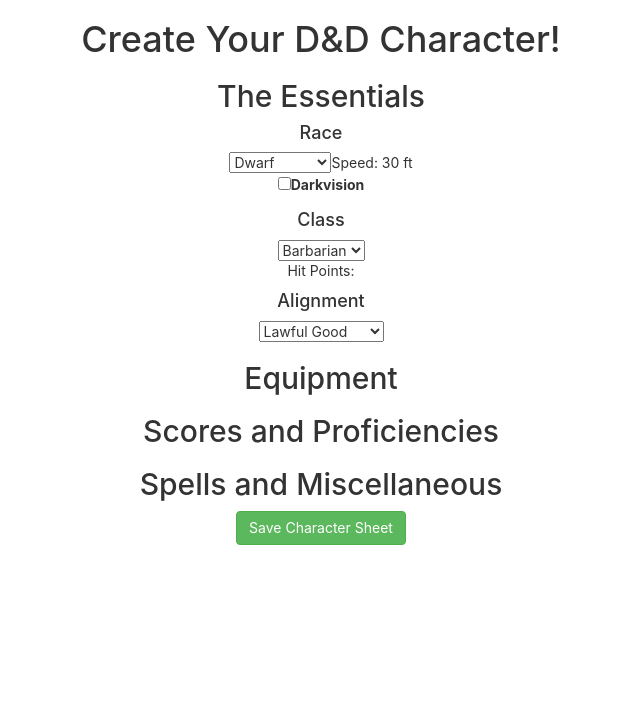
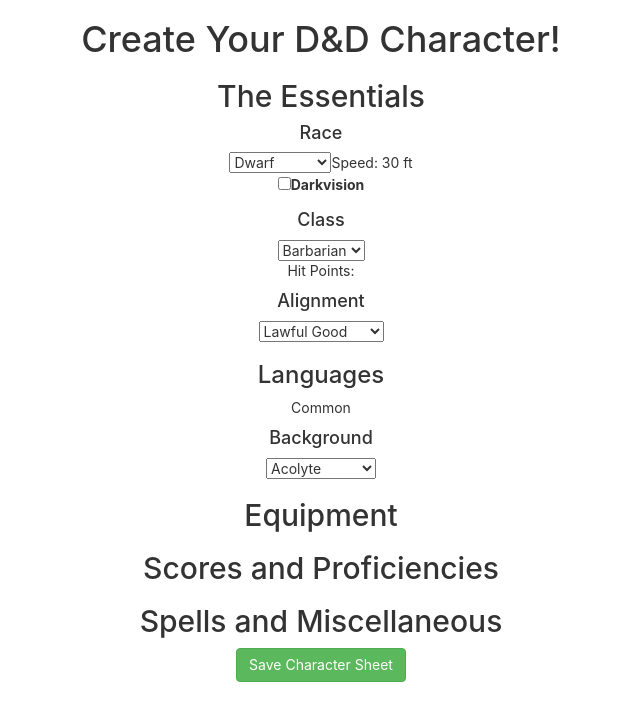
Before and after one commit to ACatWalks/dnd-character-sheet, a React (Create React App) app: page / in a window 1280 px wide. Shown: the top 720 px of the page, without its empty margins (319-959 px from the left). Built offline with nearby package versions, Linux system fonts and the light colour scheme.

Commit message:
Background working, languages still a bit buggy

```diff
--- a/src/App.js
+++ b/src/App.js
@@ -21,7 +21,6 @@ function App() {
   const [characterClass, setCharacterClass] = useState('')
   const [alignment, setAlignment] = useState('')
   const [background, setBackground] = useState('')
-  const [languages, setLanguages] = useState([])
   const [strength, setStrength] = useState(10)
   const [dex, setDex] = useState(10)
   const [con, setCon] = useState(10)
@@ -29,7 +28,7 @@ function App() {
   const [wis, setWis] = useState(10)
   const [cha, setCha] = useState(10)
   const handleSubmit = () => {
-    console.log(race, characterClass, alignment, languages)
+    console.log(race, characterClass, alignment, background)
   }
   const handleRace = (e) => {
     setRace(`${e.target.value}`)
@@ -39,7 +38,10 @@ function App() {
   }
   const handleAlignment = (e) => {
     setAlignment(`${e.target.value}`)
-}
+  }
+  const handleBackground = (e) => {
+    setBackground(`${e.target.value}`)
+  }
   return (
     <div className="App">
       <h1>Create Your D&D Character!</h1>
@@ -47,8 +49,8 @@ function App() {
       <RaceForm handleRace={handleRace} race={race}/>
       <ClassForm handleClass={handleClass} con={con} characterClass={characterClass} />
       <AlignmentForm handleAlignment={handleAlignment}/>
-      <Languages race={race} characterClass={characterClass} background={background} languages={languages} />
-      <BackgroundForm background={background} />
+      <Languages race={race} characterClass={characterClass} background={background} />
+      <BackgroundForm background={background} handleBackground={handleBackground} />
       <h2>Equipment</h2>
       <Armor characterClass={characterClass} />
       <Weapons characterClass={characterClass} />
--- a/src/BackgroundForm.js
+++ b/src/BackgroundForm.js
@@ -1,7 +1,29 @@
 import React from 'react'
+import Form from 'react-bootstrap/Form'
 
-function BackgroundForm() {
-
+function BackgroundForm(props) {
+    return (
+        <div>
+            <Form.Group controlId='formBackground'>
+                    <h4>Background</h4>
+                    <Form.Select aria-label='background dropdown' onChange={props.handleBackground}>
+                        <option value='acolyte'>Acolyte</option>
+                        <option value='charlatan'>Charlatan</option>
+                        <option value='criminal'>Criminal</option>
+                        <option value='entertainer'>Entertainer</option>
+                        <option value='folk hero/ine'>Folk Hero/ine</option>
+                        <option value='guild artisan'>Guild Artisan</option>
+                        <option value='hermit'>Hermit</option>
+                        <option value='noble'>Noble</option>
+                        <option value='outlander'>Outlander</option>
+                        <option value='sage'>Sage</option>
+                        <option value='sailor'>Sailor</option>
+                        <option value='soldier'>Soldier</option>
+                        <option value='urchin'>Urchin</option>
+                    </Form.Select>
+                </Form.Group>
+        </div>
+    )
 }
 
 export default BackgroundForm
--- a/src/Languages.js
+++ b/src/Languages.js
@@ -1,7 +1,117 @@
 import React from 'react'
+import Form from 'react-bootstrap/Form'
 
 function Languages(props) {
+    let languages = ['Common']
+    let propRace = props.race
+    let propBack = props.background
+    if(props.characterClass === 'druid'){
+        languages.push('Druidic')
+        //setLanguages(languages)
+    }
+    if(props.characterClass === 'rogue'){
+        languages.push('Thieves Cant')
+        //setLanguages(languages)
+    }
+    switch(propRace){
+        case 'dwarf':
+            languages.push('Dwarvish')
+            //setLanguages(languages)
+            break;
+        case 'elf':
+            languages.push('Elvish')
+            //setLanguages(languages)
+            break;
+        case 'halfling':
+            languages.push('Halfling')
+            //setLanguages(languages)
+            break;
+        case 'human':
+            alert('Please select an additional language from the language menu')
+            break;
+        case 'dragonborn':
+            languages.push('Draconic')
+            //setLanguages(languages)
+            break;
+        case 'gnome':
+            languages.push('Gnomish')
+            //setLanguages(languages)
+            break;
+        case 'half-elf':
+            languages.push('Elvish')
+            //setLanguages(languages)
+            alert('Please select an additional language from the language menu')
+            break;
+        case 'half-orc':
+            languages.push('Orc')
+            //setLanguages(languages)
+            break;
+        case 'tiefling':
+            languages.push('Infernal')
+            //setLanguages(languages)
+            break;
+        case 'aasimar':
+            languages.push('Celestial')
+            //setLanguages(languages)
+            break;
+    }
+    switch(propBack){
+        case 'acolyte':
+            alert('Please select 2 additional languages from the language menu')
+            break;
+        case 'guild artisan':
+            alert('Please select an additional language from the language menu')
+            break;
+        case 'hermit':
+            alert('Please select an additional language from the language menu')
+            break;
+        case 'noble':
+            alert('Please select an additional language from the language menu')
+            break;
+        case 'outlander':
+            alert('Please select an additional language from the language menu')
+            break;
+        case 'sage':
+            alert('Please select 2 additional languages from the language menu')
+            break;
+    }
+    const handleLanguage = (e) => {
+        languages.push(e.target.value)
+        //setLanguages(languages)
+    }
+    const displayLangMenu = (propRace, propBack) => {
+        if (propRace === 'human' || propRace === 'half-elf' || propBack === 'acolyte' || propBack === 'guild artisan' || propBack === 'hermit' || propBack === 'noble' || propBack === 'outlander' || propBack === 'sage'){
+            return (
+                <Form.Select aria-label='language dropdown' onChange={handleLanguage}>
+                    <option value='Dwarvish'>Dwarvish</option>
+                    <option value='Elvish'>Elvish</option>
+                    <option value='Giant'>Giant</option>
+                    <option value='Gnomish'>Gnomish</option>
+                    <option value='Goblin'>Goblin</option>
+                    <option value='Halfling'>Halfling</option>
+                    <option value='Orc'>Orc</option>
+                    <option value='Abyssal'>Abyssal</option>
+                    <option value='Celestial'>Celestial</option>
+                    <option value='Deep Speech'>Deep Speech</option>
+                    <option value='Draconic'>Draconic</option>
+                    <option value='Infernal'>Infernal</option>
+                    <option value='Primordial'>Primordial</option>
+                    <option value='Sylvan'>Sylvan</option>
+                    <option value='Undercommon'>Undercommon</option>
+                </Form.Select>
+            )
+        }
+    }
 
+    return(
+        <div>
+            <Form.Group controlId='formLanguages'>
+                    <h3>Languages</h3>
+                    {displayLangMenu(props.race, props.background)}
+                    {languages}
+            </Form.Group>
+        </div>
+    )
 }
 
 export default Languages
--- a/src/RaceForm.js
+++ b/src/RaceForm.js
@@ -1,4 +1,4 @@
-import React, {useState} from 'react'
+import React from 'react'
 import Form from 'react-bootstrap/Form'
 
 function RaceForm(props) {
```
